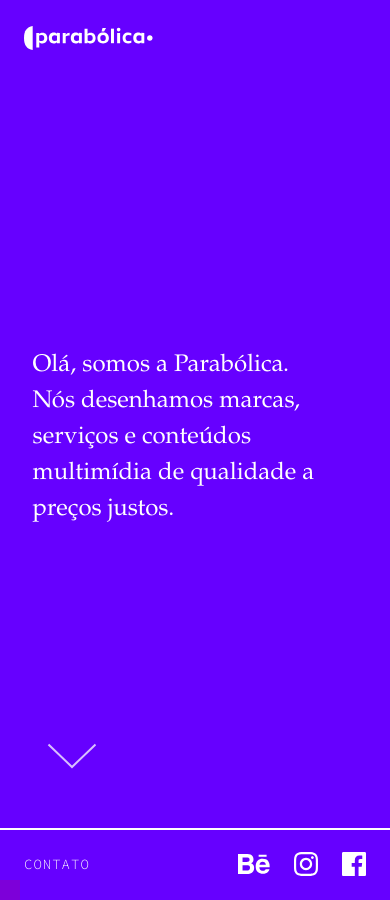
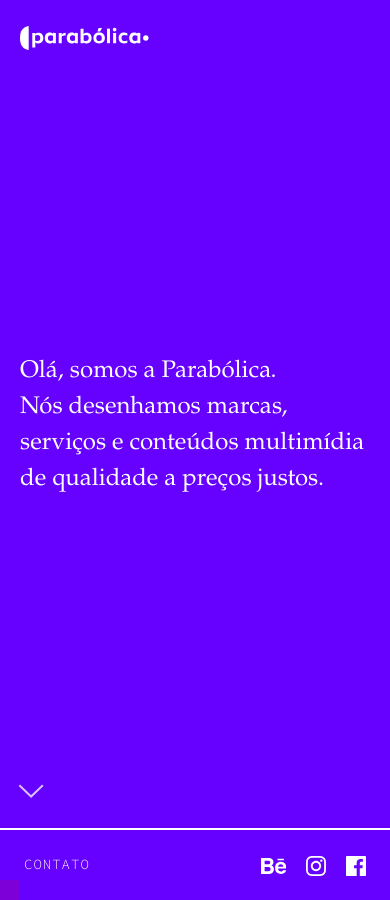
Before and after one commit to parabolica-design/parabolica-design.github.io, a Jekyll site: the page built from index.html, in a window 390 px wide. Built offline with Jekyll 4.4.1, drawn with Linux system fonts in a browser that asks for light colours; some web fonts are replaced.

Commit message:
ajustes mobile

```diff
--- a/_includes/capa.html
+++ b/_includes/capa.html
@@ -1,7 +1,7 @@
 <section class="home pb-container section" data-anchor="capa">
 	<div class="row d-flex align-items-center">
-		<div class="logo">{% include logo.svg %}</div>
-		<div class="col-20 offset-2 col-lg-18 offset-lg-3">
+		<div class="logo col-24 col-lg-23 offset-lg-1">{% include logo.svg %}</div>
+		<div class="col-24 col-lg-18 offset-lg-3">
 			<h1 class="h2">Olá, somos a Parabólica.<br>Nós desenhamos marcas, serviços e conteúdos multimídia de qualidade a preços justos.</h1>
 		</div>
 		<div class="proxima next-section">{% include seta-grande.svg %}</div>
--- a/_includes/footer.html
+++ b/_includes/footer.html
@@ -1,4 +1,4 @@
-<footer>
+<footer id="contato">
 	<nav class="menu">
 		<ul>
 			{% comment %}<li class="sobre">Sobre<span class="d-none d-md-inline"> nós</span></li>{% endcomment %}
@@ -17,10 +17,10 @@
 			</span>
 			<div class="pb-container">
 				<div class="row">
-					<h1 class="col-20 offset-2 col-lg-9">Contato</h1>
+					<h1 class="col-24 offset-lg-2 col-lg-9">Contato</h1>
 				</div>
 				<div class="row">
-					<div class="info col-20 offset-2 col-lg-9">
+					<div class="info col-24 offset-lg-2 col-lg-9">
 						<p class="texto-medio">info@parabolica.design</p>
 						<p class="texto-medio">Brasília | DF</p>
 					</div>
--- /dev/null
+++ b/_includes/galeria.html
@@ -0,0 +1,3 @@
+<section id="galeria">
+
+</section>
--- a/_includes/projetos.html
+++ b/_includes/projetos.html
@@ -25,21 +25,23 @@
 	</nav>
 
 	<nav class="d-block d-lg-none" id="info-mobile">
-		<div class="pb-container">
-			<header class="row">
-				<div class="offset-2 col-20">
+		<header class="pb-container">
+			<div class="row">
+				<div class="col-24">
 					<h2 class="h6">Lanp</h2>
 					<code>info</code>
 				</div>
-			</header>
-			<article class="row">
-				<div class="offset-2 col-20">
+			</div>
+		</header>
+		<article class="pb-container">
+			<div class="row">
+				<div class="col-24">
 					<p>LANP stands for “Academic Pediatrics League of the University of Brasília, and it is formed by students only. They are curious about Pediatrics and want to build a better formation for themselves. The Brand is inspired by the idea of Formation and transmits values of Passion, Learning, Empathy and Engagement.</p>
 					<p>The brand’s main asset is its mascot, “Lanpito”. He forms the main symbol, interacting with objects and the audience. He plays, amuses himself, explains or discovers new things all the time.</p>
 					<p>The visual system balances simplicity with creativity, influences of the child’s world with academical seriousness. It was developed after several sketches, iterations and experiments, and remains open for addition of new assets like new icons or Lanpito’s interactions.</p>
 				</div>
-			</article>
-		</div>
+			</div>
+		</article>
 	</nav>
 
 	<div class="botao" id="menu-mobile">{% include galeria.svg %}</div>
@@ -179,4 +181,7 @@
 			<div class="img" style="background-image: url('{{ site.baseurl }}{{ site.assets }}/placeholder_2.jpg')"></div>
 		</div>
 	</div>
+
+	{% include galeria.html %}
+
 </section>
--- a/_sass/_main.scss
+++ b/_sass/_main.scss
@@ -7,13 +7,20 @@ html, body {
 body {
 	main {
 		.seta-grande {
+			width: 12px;
+			height: 24px;
+			overflow: visible;
+			@include media-breakpoint-up(md) {
 				width: 24px;
 				height: 48px;
-			overflow: visible;
+			}
 			polyline {
 				fill: none;
 				stroke: $branco;
-				stroke-width: 2px;
+				stroke-width: 4px;
+				@include media-breakpoint-up(md) {
+					stroke-width: 1px;
+				}
 			}
 		}
 		.seta-pequena {
@@ -37,18 +44,21 @@ body {
 		.home {
 			background-color: $indigo;
 			height: calc(100% - 72px);
+			h1 {
+				margin-bottom: 48px;
+			}
 			.row {
 				height: 100%;
+				position: relative;
 			}
 			.logo {
 				position: absolute;
 				height: 24px;
 				top: 24px;
-				left: 24px;
+				left: 0;
 				@include media-breakpoint-up(md) {
 					height: 36px;
 					top: 48px;
-					left: 48px;
 				}
 				@include media-breakpoint-up(lg) {
 					height: 48px;
@@ -56,7 +66,6 @@ body {
 				@include media-breakpoint-up(xl) {
 					height: 72px;
 					top: 72px;
-					left: 72px;
 				}
 				svg {
 					height: 100%;
@@ -64,14 +73,18 @@ body {
 			}
 			.proxima {
 				position: absolute;
-				bottom: 120px;
-				left: 60px;
+				bottom: 96px;
+    			left: 6px;
 				transform: rotate(90deg);
 				cursor: pointer;
 				opacity: .75;
 				transition: opacity .25s ease;
 				&:hover {
 					opacity: 1;
+				}
+				@include media-breakpoint-up(md) {
+					bottom: 120px;
+					left: 60px;
 				}
 			}
 		}
@@ -96,7 +109,7 @@ body {
 				text-align: center;
 				position: absolute;
 			    top: 0;
-			    width: calc(100% - 48px);
+			    width: calc(100% - 72px);
 			    background-color: $preto;
 			    z-index: 2;
 				@include media-breakpoint-up(md) {
@@ -104,7 +117,6 @@ body {
 					padding-right: 48px;
 				}
 				@include media-breakpoint-up(lg) {
-					width: 100%;
 					height: 72px;
 					padding-left: 0;
 					padding-right: 0;
@@ -223,20 +235,21 @@ body {
 				transition: height .25s ease;
 				overflow: hidden;
 				z-index: 3;
-				.pb-container {
-					height: calc(100% - 72px);
-				}
 				header {
 					background-image: linear-gradient(to right, #fff 20%, rgba(255, 255, 255, 0) 20%);
 					background-position: bottom;
 					background-size: 5px 1px;
 					background-repeat: repeat-x;
+					height: 72px;
 				}
 				article {
+					height: calc(100% - 72px);
+					.row {
 						padding-top: 24px;
 						height: 100%;
 						p:last-child {
 							margin-bottom: 24px;
+						}
 					}
 				}
 				code {
@@ -267,6 +280,7 @@ body {
 				}
 				h2 {
 					line-height: 72px;
+					padding-right: 60px;
 					margin-bottom: 0;
 				}
 			}
@@ -281,6 +295,7 @@ body {
 				right: 0;
 				z-index: 4;
 				background-color: $preto;
+				cursor: pointer;
 				.galeria {
 					width: 48px;
 					height: 48px;
@@ -300,7 +315,7 @@ body {
 				border-right: 1px solid $branco;
 				transition: transform .25s ease;
 				position: absolute;
-				background-color: $preto;
+				background-color: rgba($preto, 1);
 				height: calc(100% - 144px);
 				z-index: 3;
 				top: 72px;
@@ -404,8 +419,24 @@ body {
 						    align-content: stretch;
 						    justify-content: center;
 						    align-items: flex-start;
+						    background-position: center;
 					    }
 					}
+				}
+			}
+			#galeria {
+			    height: calc(100% - 72px);
+			    position: absolute;
+			    top: 72px;
+			    width: 100%;
+			    background-color: black;
+			    z-index: 3;
+			    opacity: 0;
+			    transition: opacity .1s ease;
+			    pointer-events: none;
+			    &.aberto {
+			    	opacity: 1;
+			    	pointer-events: all;
 			    }
 			}
 		}
@@ -467,19 +498,29 @@ body {
 				display: flex;
 				align-items: center;
 				fill: $branco;
+				height: 20px;
+				margin-right: 20px;
+				@include media-breakpoint-up(lg) {
 					height: 24px;
 					margin-right: 24px;
+				}
 				&:last-child {
 					margin-right: 0;
 				}
 				svg {
-					height: 24px;
+					height: 20px;
 					width: auto;
 					display: block;
+					@include media-breakpoint-up(lg) {
+						height: 24px;
+					}
 				}
 				&.behance {
 					svg {
+						height: 16px;
+						@include media-breakpoint-up(lg) {
 							height: 20px;
+						}
 					}
 				}
 			}
@@ -497,14 +538,28 @@ body {
 				transition: opacity .1s ease;
 			}
 			.fechar {
-				width: 36px;
+				width: 24px;
 				position: absolute;
 				top: 24px;
 				right: 24px;
 				cursor: pointer;
+				opacity: .75;
+				transition: opacity .25s ease;
+				line {
+					stroke-width: 3px;
+				}
 				@include media-breakpoint-up(md) {
+					width: 36px;
 					top: 48px;
 					right: 48px;
+					line {
+						stroke-width: 1px;
+					}
+				}
+				@include media-breakpoint-up(lg) {
+					&:hover {
+						opacity: 1;
+					}
 				}
 				@include media-breakpoint-up(xl) {
 					top: 72px;
--- a/_sass/mixins/_custom_grid.scss
+++ b/_sass/mixins/_custom_grid.scss
@@ -2,10 +2,14 @@
 
 // Creates fluid containers with responsive percentage based widths
 @mixin make-fluid-container($widths: $container-fluid-widths, $breakpoints: $grid-breakpoints) {
-  width: 100%;
-  padding-right: 0;
-  padding-left: 0;
-  margin-right: auto;
-  margin-left: auto;
-  box-sizing: border-box;
+	width: 100%;
+	padding-right: 20px;
+	padding-left: 20px;
+	margin-right: auto;
+	margin-left: auto;
+	box-sizing: border-box;
+	@include media-breakpoint-up(md) {
+		padding-right: 0;
+		padding-left: 0;
+	}
 }
```
Also changed, not shown: _includes/scripts.html (+6 -1 lines). Lines whose indentation alone changed are shown as unchanged.
